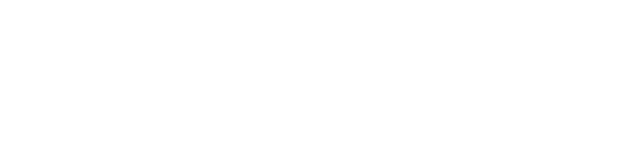
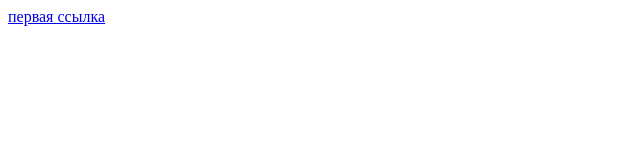
Before and after one commit to Rukatoma1/start.4, a plain HTML site: page index.html in a window 1280 px wide. Shown: the whole page, without its empty margins (0-640 px from the left). Drawn offline with Linux system fonts and the light colour scheme.

Commit message:
добавлена первая ссылка

```diff
--- a/index.html
+++ b/index.html
@@ -6,7 +6,9 @@
     <meta name="viewport" content="width=device-width, initial-scale=1.0">
     <title>Start</title>
 </head>
+
 <body>
+    <a href="https://www.google.com.ua/?hl=ru">первая ссылка</a>
+</body>
 
-</body>
 </html>
```
